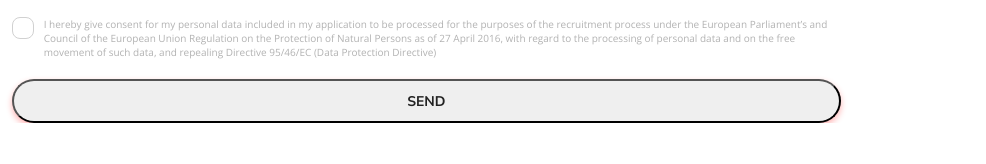
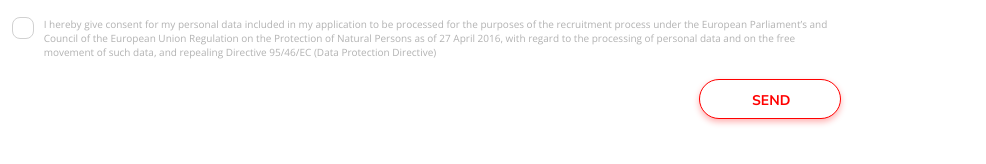
Before and after one commit to Karol855/Car-Sharing, a plain HTML site: page index.html in a window 1280 px wide. Shown: the part 2364-2528 px from the top of the page, 294-1280 px from the left. Before the commit the page ends 2487 px from the top, so only its background shows below. Drawn offline with nearby package versions, Linux system fonts and the light colour scheme.

Commit message:
added button submit styling

```diff
--- a/css/style.css
+++ b/css/style.css
@@ -58,11 +58,6 @@ a {
 }
 .article-buttons {
     padding: 11px 29px 10px 29px;
-    font-size: 14px;
-}
-.submit-button {
-    padding: 11px 29px 10px 29px;
-    box-shadow: var(--button-shadow-color) 0 3px 6px;
     font-size: 14px;
 }
 /*  *******************    added main section  styling     ********************    */
@@ -354,7 +349,7 @@ span.logo-letter {
 }
 .contact-container {
     width: 904px;
-    margin: 0 auto;
+    margin: 0 auto 65px auto;
     display: flex;
     flex-direction: column;
     align-items: center;
@@ -441,3 +436,15 @@ textarea {
     background-position: center;
     background-repeat: no-repeat;
 }
+/*      button submit    */
+.submit-button {
+    padding: 11px 52px 10px 52px;
+    border: 1px solid var(--button-primary--color);
+    background-color: var(--primary-color);
+    box-shadow: var(--button-shadow-color) 0 3px 6px;
+    font-size: 14px;
+    color: var(--button-primary--color);
+    width: 142px;
+    height: 40px;
+    align-self: flex-end;
+}
--- a/index.html
+++ b/index.html
@@ -122,7 +122,7 @@
                     <span></span>
                     I hereby give consent for my personal data included in my application to be processed for the purposes of the recruitment process under the European Parliament’s and Council of the European Union Regulation on the Protection of Natural Persons as of 27 April 2016, with regard to the processing of personal data and on the free movement of such data, and repealing Directive 95/46/EC (Data Protection Directive)
                 </label>
-                <button type="submit" class="btn submit-button contact-btn">SEND</button>
+                <button type="submit" class="btn submit-button">SEND</button>
             </form>
         </div>
     </div>
```
